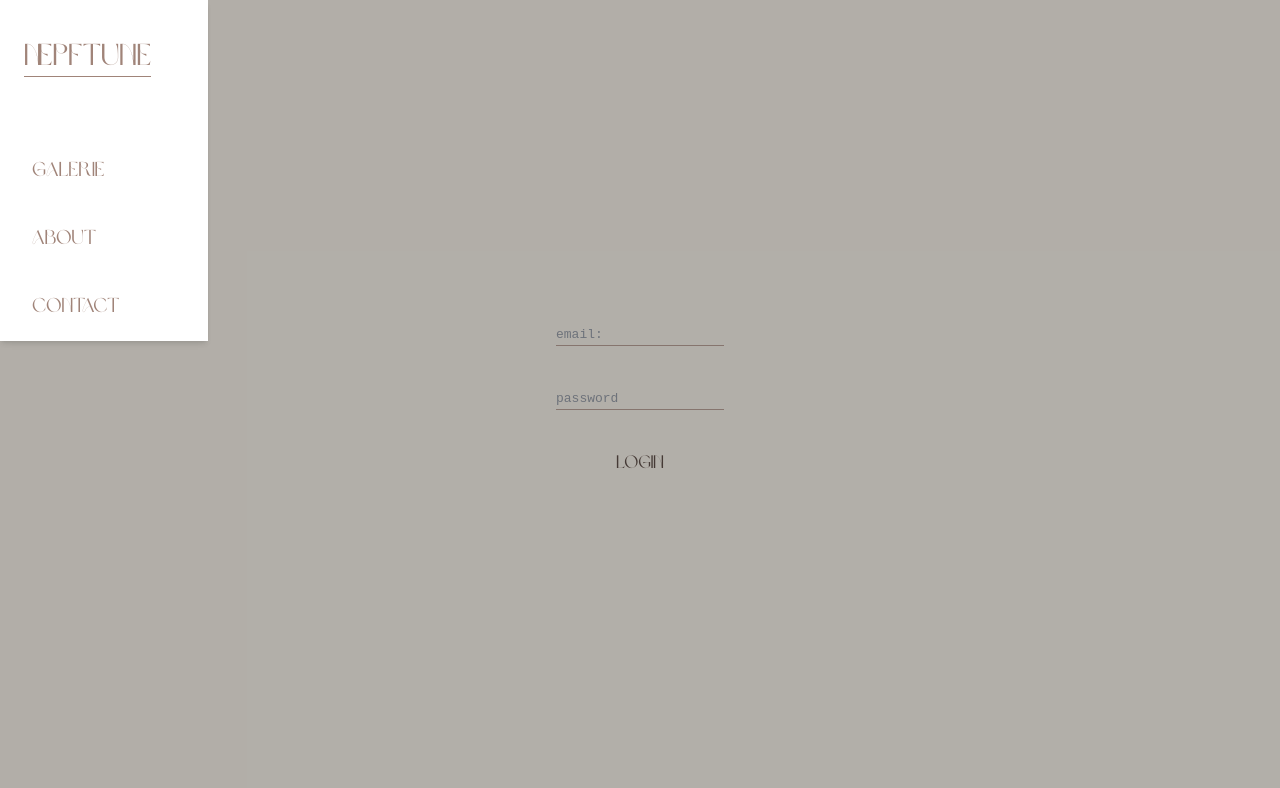
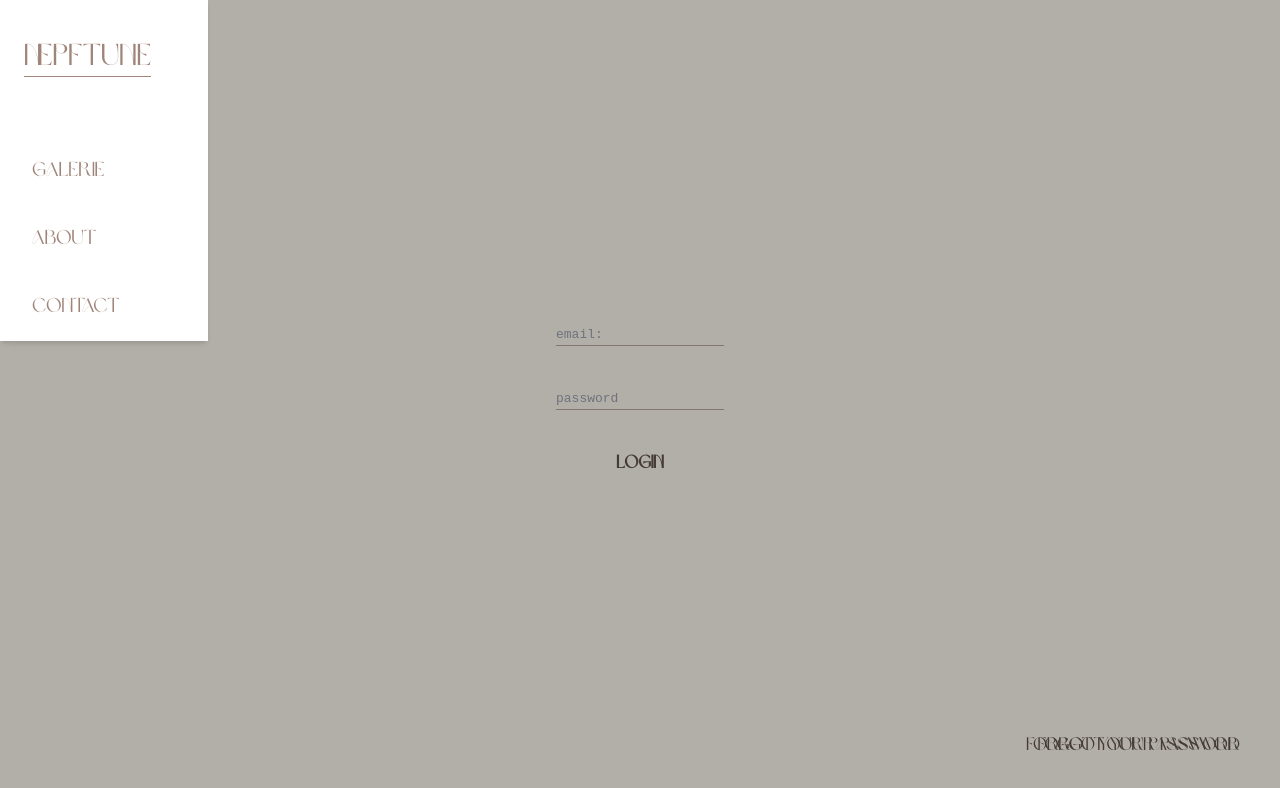
Before and after one commit to julien-cros/nepftune.com, a Next.js app: page /login in a window 1280 px wide. Shown: the top 788 px of the page. Built offline with nearby package versions, Linux system fonts and the light colour scheme.

Commit message:
feat: add the pages reset and login

```diff
--- a/src/app/login/page.tsx
+++ b/src/app/login/page.tsx
@@ -1,16 +1,16 @@
+'use client'
+
+import LogInFrom from '@/components/form/LogInFrom'
+import Link from 'next/link'
 import React from 'react'
 
 const login = () => {
 	return (
 		<div className='flex flex-col items-center  min-h-screen w-full justify-center gap-10'>
-			<div className=''>
-					<input type="text" placeholder='email:' className='bg-light-yellow border-b-[1px] border-brown-light focus:outline-none' />
-			</div>
-			<div>
-				<input type='password' placeholder='password' className='bg-light-yellow border-b-[1px] border-brown-light focus:outline-none description'/>
-			</div>
-			<div>
-				<button className='text-brown-dark text-lg'>login</button>
+			<LogInFrom />
+			<div className='absolute bottom-10 right-10'>
+				<Link className='text-lg text-brown-dark' href='/reset-password'
+				>forgot your passwor</Link>
 			</div>
 		</div>
 	)
--- /dev/null
+++ b/src/app/reset/page.tsx
@@ -0,0 +1,14 @@
+import ResetPassword from '@/components/form/ResetPassword'
+import React from 'react'
+
+const page = () => {
+	return (
+		<div className='flex flex-col items-center  min-h-screen w-full justify-center gap-10'>
+			<ResetPassword />
+		<div className='absolute bottom-10 right-10'>
+		</div>
+	</div>
+	)
+}
+
+export default page
```
